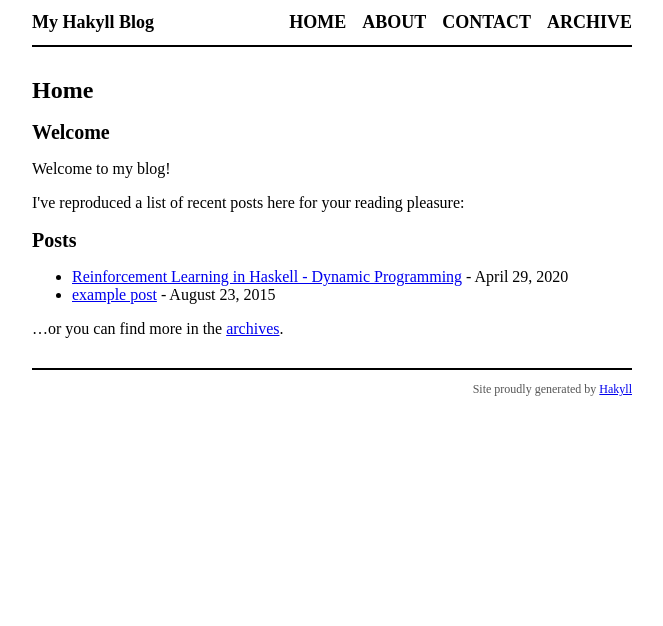
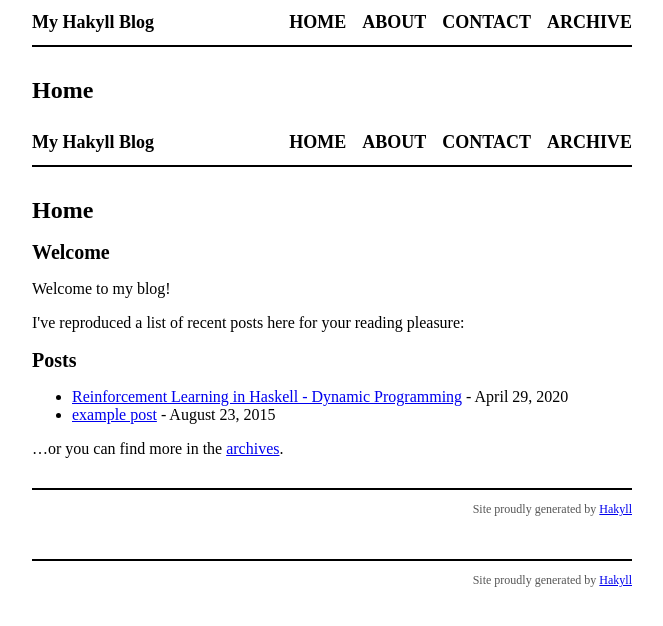
Before and after one commit to baskaransri/baskaransri.github.io, a plain HTML site: page index.html in a window 1280 px wide. Shown: the whole page, without its empty margins (308-971 px from the left). Drawn offline with Linux system fonts and the light colour scheme.

Commit message:
Publish.

```diff
--- a/index.html
+++ b/index.html
@@ -1,4 +1,28 @@
 <?xml version="1.0" encoding="UTF-8" ?>
+<!DOCTYPE html PUBLIC "-//W3C//DTD XHTML 1.0 Strict//EN" "http://www.w3.org/TR/xhtml1/DTD/xhtml1-strict.dtd">
+<html xmlns="http://www.w3.org/1999/xhtml" xml:lang="en" lang="en">
+    <head>
+        <meta http-equiv="Content-Type" content="text/html; charset=UTF-8" />
+        <title>My Hakyll Blog - Home</title>
+        <link rel="stylesheet" type="text/css" href="./css/default.css" />
+    </head>
+    <body>
+        <div id="header">
+            <div id="logo">
+                <a href="./">My Hakyll Blog</a>
+            </div>
+            <div id="navigation">
+                <a href="./">Home</a>
+                <a href="./about.html">About</a>
+                <a href="./contact.html">Contact</a>
+                <a href="./archive.html">Archive</a>
+            </div>
+        </div>
+
+        <div id="content">
+            <h1>Home</h1>
+
+            <?xml version="1.0" encoding="UTF-8" ?>
 <!DOCTYPE html PUBLIC "-//W3C//DTD XHTML 1.0 Strict//EN" "http://www.w3.org/TR/xhtml1/DTD/xhtml1-strict.dtd">
 <html xmlns="http://www.w3.org/1999/xhtml" xml:lang="en" lang="en">
     <head>
@@ -51,3 +75,11 @@
         </div>
     </body>
 </html>
+
+        </div>
+        <div id="footer">
+            Site proudly generated by
+            <a href="http://jaspervdj.be/hakyll">Hakyll</a>
+        </div>
+    </body>
+</html>
```
Also changed, not shown: archive.html (+8 -0 lines), posts/2020-04-29-rl-in-haskell-dynamic-programming.html (+6 -4 lines).
